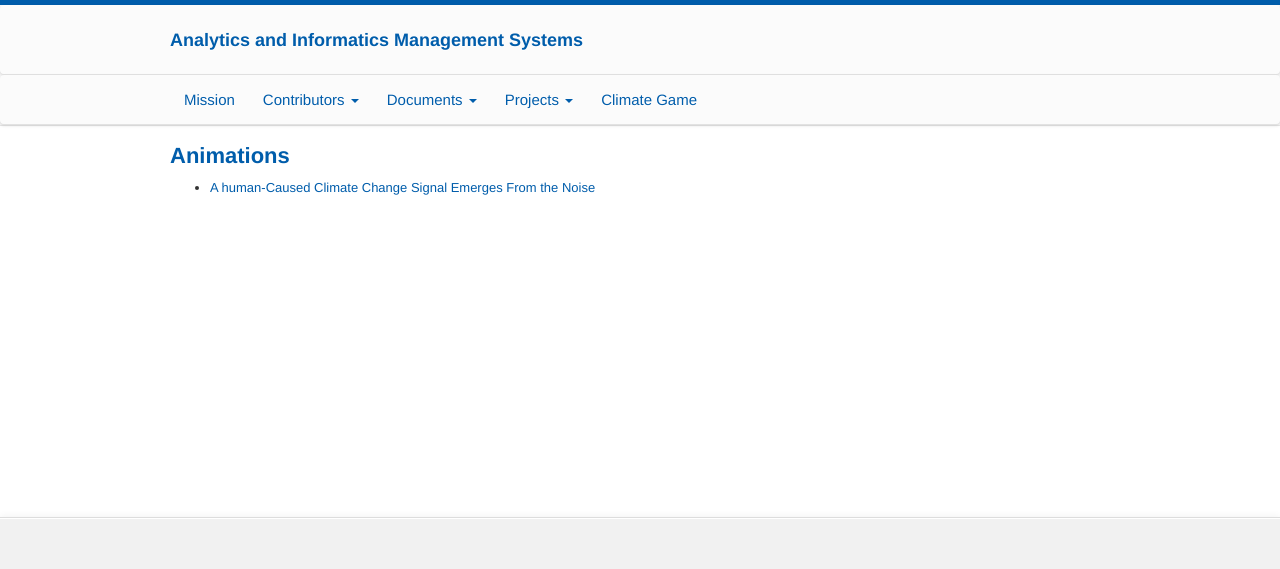
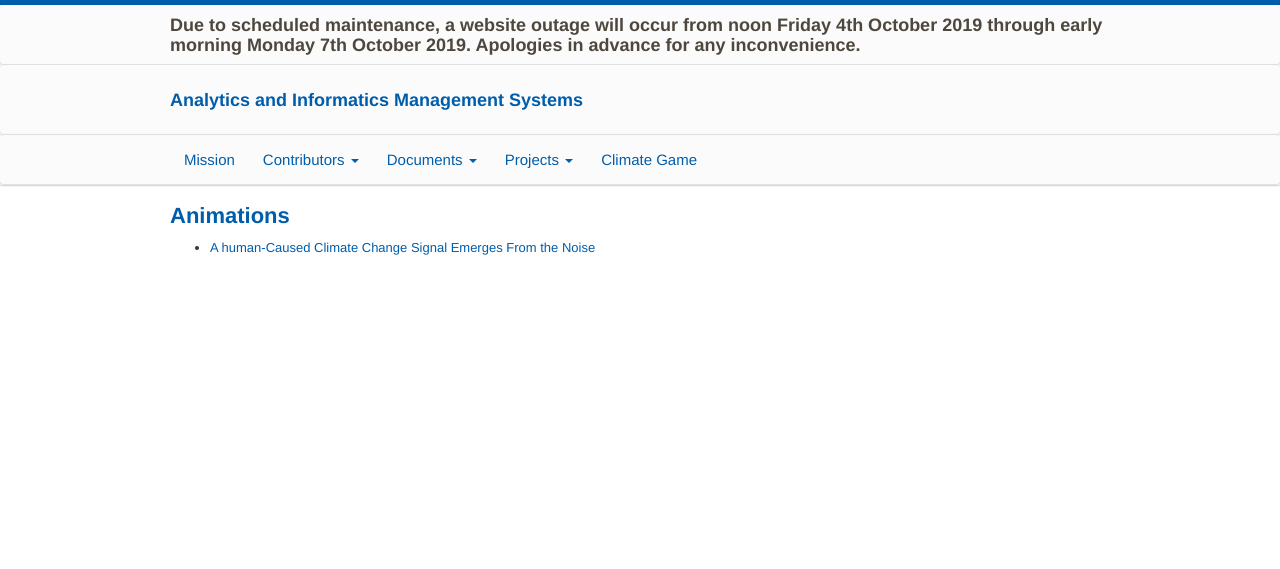
Before and after one commit to aims-group/aims-site, a Jekyll site: the page built from animations.md, in a window 1280 px wide and 1392 px high. Shown: the top 569 px of the window. Built offline with Jekyll 4.4.1, drawn with Linux system fonts in a browser that asks for light colours; grey boxes are pictures that could not be loaded.

Commit message:
Add maintenance banner for website outage on October 4-6, 2019

```diff
--- a/_includes/header.html
+++ b/_includes/header.html
@@ -1,4 +1,5 @@
 <header id="navbar" role="banner" class="navbar navbar navbar-fixed-top navbar-default navbar-fixed-top">
+  {% include maintenance_banner.html %}
   <div id="brand" class="navbar-inner">
     <div class="container">
       <span class="site-name">
--- /dev/null
+++ b/_includes/maintenance_banner.html
@@ -0,0 +1,8 @@
+<div class="navbar-inner">
+    <div class="container">
+        <h3>
+            Due to scheduled maintenance, a website outage will occur from noon Friday 4th October 2019
+            through early morning Monday 7th October 2019.  Apologies in advance for any inconvenience.
+        </h3>
+    </div>
+</div>
--- a/_layouts/default.html
+++ b/_layouts/default.html
@@ -3,7 +3,7 @@
 {% include head.html %}
 <body class="html front not-logged-in no-sidebars page-frontpage home navbar-is-fixed-top" >
 {% include header.html %}
-<div class="main-container container">
+<div class="main-container container" style="margin-top: 60px;">
   <div class="row">
     <div class="panels-flexible-row panels-flexible-row-8_4_2_column_stacked-main-row clearfix container main-content row-fluid">
       <div class="inside panels-flexible-row-inside panels-flexible-row-8_4_2_column_stacked-main-row-inside clearfix">
```
